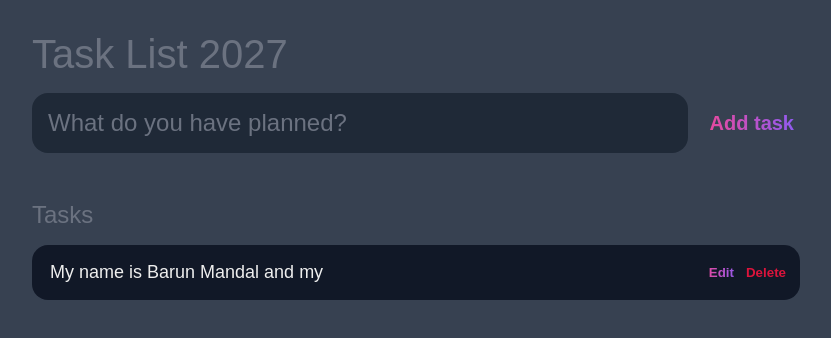
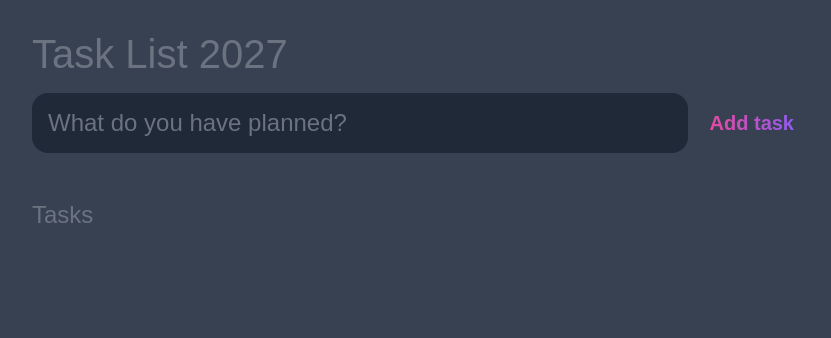
Before and after one commit to barun032/ToDoList.github.io, a plain HTML site: page index.html in a window 1280 px wide. Shown: the whole page, without its empty margins (224-1055 px from the left). Drawn offline with Linux system fonts and the light colour scheme.

Commit message:
Update index.html

```diff
--- a/index.html
+++ b/index.html
@@ -31,7 +31,7 @@
         <section class="task-list">
             <h2>Tasks</h2>
 
-            <div id="tasks">
+            <!-- <div id="tasks">
 
                 <div class="task">
                     <div class="content">
@@ -48,7 +48,7 @@
                     </div>
                 </div>
 
-            </div>
+            </div> -->
 
         </section>
     </main>
```
